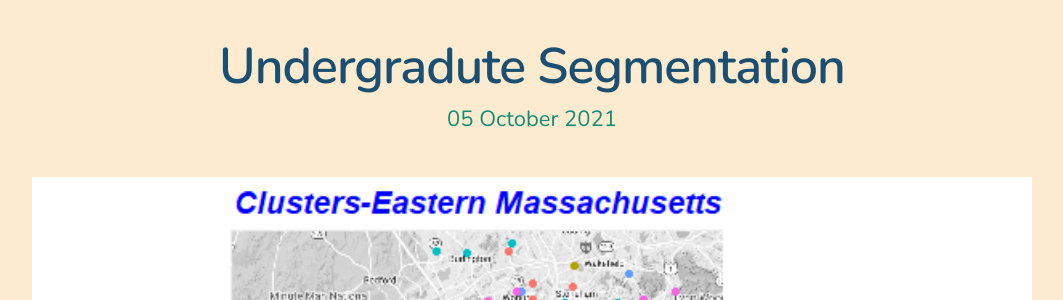
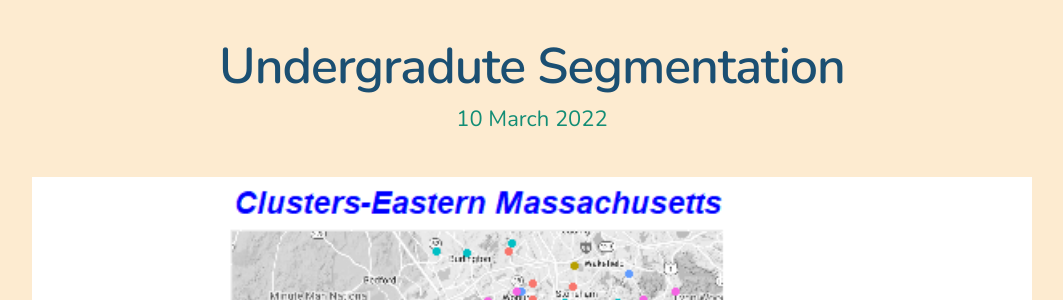
Before and after one commit to franklauder/franklauder.github.io, a Jekyll site: the page built from index.html, in a window 1280 px wide and 900 px high, scrolled down 307 px. Shown: the part 156-456 px from the top of the window, without its empty margins (108-1171 px from the left). Built offline with Jekyll 4.4.1, drawn with Linux system fonts in a browser that asks for light colours; nearby versions of some CDN libraries; the list of posts is cut into pages by our own code.

```diff
--- a/_posts/2022-03-10-undergrad-segmentation.md
+++ b/_posts/2022-03-10-undergrad-segmentation.md
@@ -2,7 +2,7 @@
 layout: default
 title: 'Undergradute Segmentation'
 subtitle: 'Unsupervised Learning: Clustering'
-date: 2021-10-05 00:00:00
+date: 2022-03-10 00:00:00
 featured_image: '/images/segmentation/cluster_map.png'
 excerpt:  'Segmenting first time undergraduates with clustering.'
 
```
Also changed, not shown: _posts/2022-11-20-TimeSeries-post.md (+1 -1 lines).
